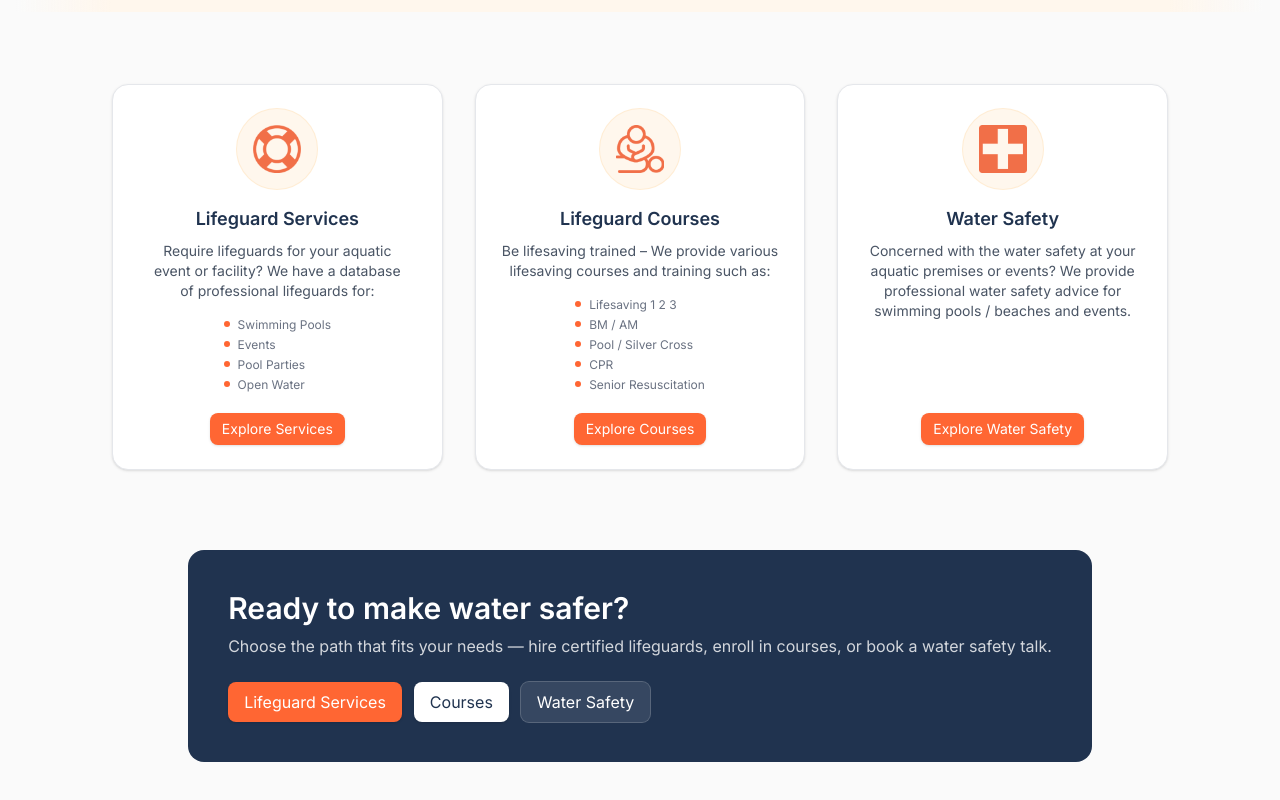
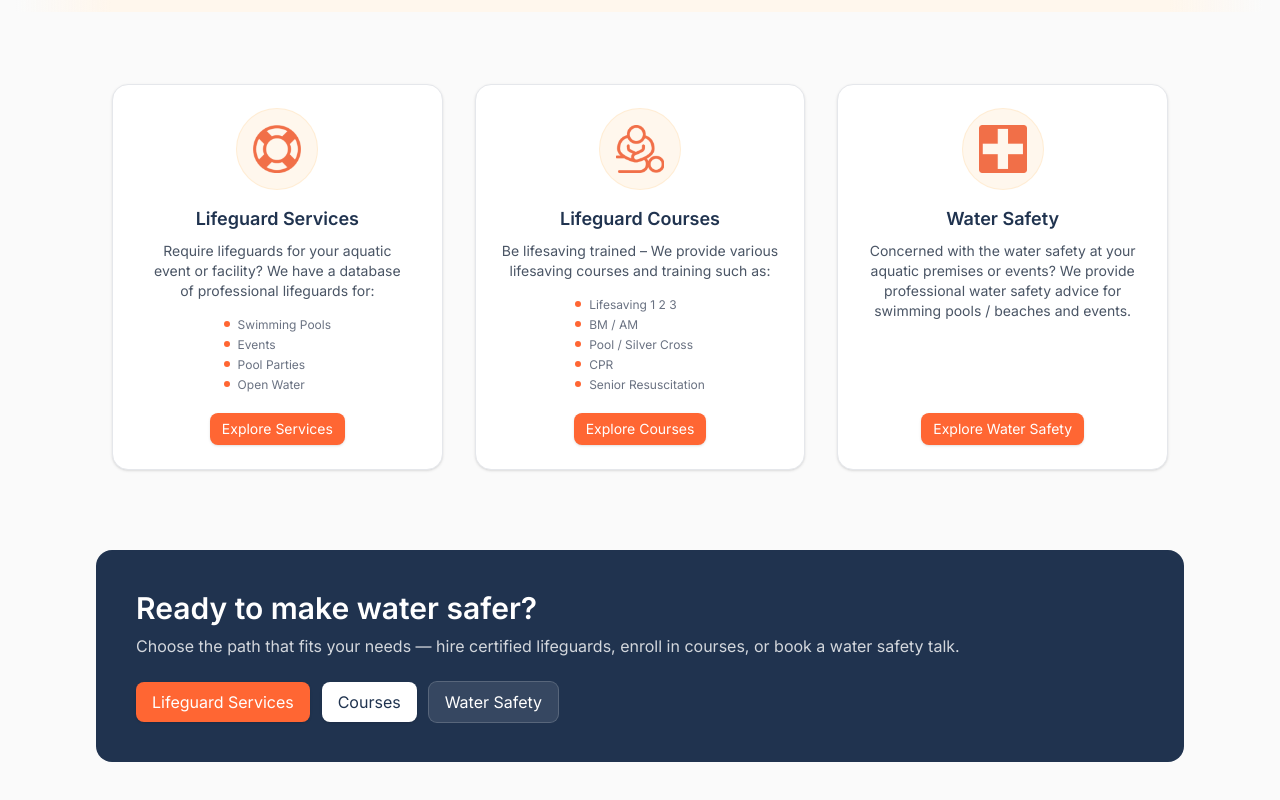
Before and after one commit to terrytay/bearded-lifeguard, a Next.js app: page / in a window 1280 px wide. Shown: the part 603-1403 px from the top of the page. Built offline with nearby package versions, Linux system fonts and the light colour scheme.

Commit message:
fix alignment and add dummy pages

```diff
--- /dev/null
+++ b/src/app/courses/page.tsx
@@ -0,0 +1,3 @@
+export default function Courses() {
+  return <section>hi</section>;
+}
--- /dev/null
+++ b/src/app/water-safety/page.tsx
@@ -0,0 +1,3 @@
+export default function WaterSafety() {
+  return <section>hi</section>;
+}
--- a/src/components/Cta.tsx
+++ b/src/components/Cta.tsx
@@ -1,7 +1,7 @@
 export function Cta() {
   return (
-    <section className=" pb-20">
-      <div className="mx-auto max-w-7xl rounded-2xl bg-[#20334F] p-6 md:p-10">
+    <section className="pb-20">
+      <div className="md:mx-20 rounded-2xl bg-[#20334F] p-6 md:p-10">
         <h3 className="text-2xl md:text-3xl font-semibold text-white">
           Ready to make water safer?
         </h3>
@@ -11,19 +11,19 @@ export function Cta() {
         </p>
         <div className="mt-6 flex flex-wrap gap-3">
           <a
-            href="/lifeguard-services"
+            href="/services"
             className="inline-flex items-center rounded-lg bg-[#FF6633] px-4 py-2 text-white shadow hover:opacity-90"
           >
             Lifeguard Services
           </a>
           <a
-            href="/lifesaving-courses"
+            href="/courses"
             className="inline-flex items-center rounded-lg bg-white px-4 py-2 text-[#20334F] shadow hover:bg-gray-50"
           >
             Courses
           </a>
           <a
-            href="/events2"
+            href="/water-safety"
             className="inline-flex items-center rounded-lg bg-white/10 px-4 py-2 text-white ring-1 ring-white/25 hover:bg-white/15"
           >
             Water Safety
--- a/src/components/Footer/Footer.tsx
+++ b/src/components/Footer/Footer.tsx
@@ -2,7 +2,7 @@ import { Cta } from "../Cta";
 
 export function Footer() {
   return (
-    <section className="mx-auto px-4">
+    <section className="px-4">
       <Cta />
     </section>
   );
```
